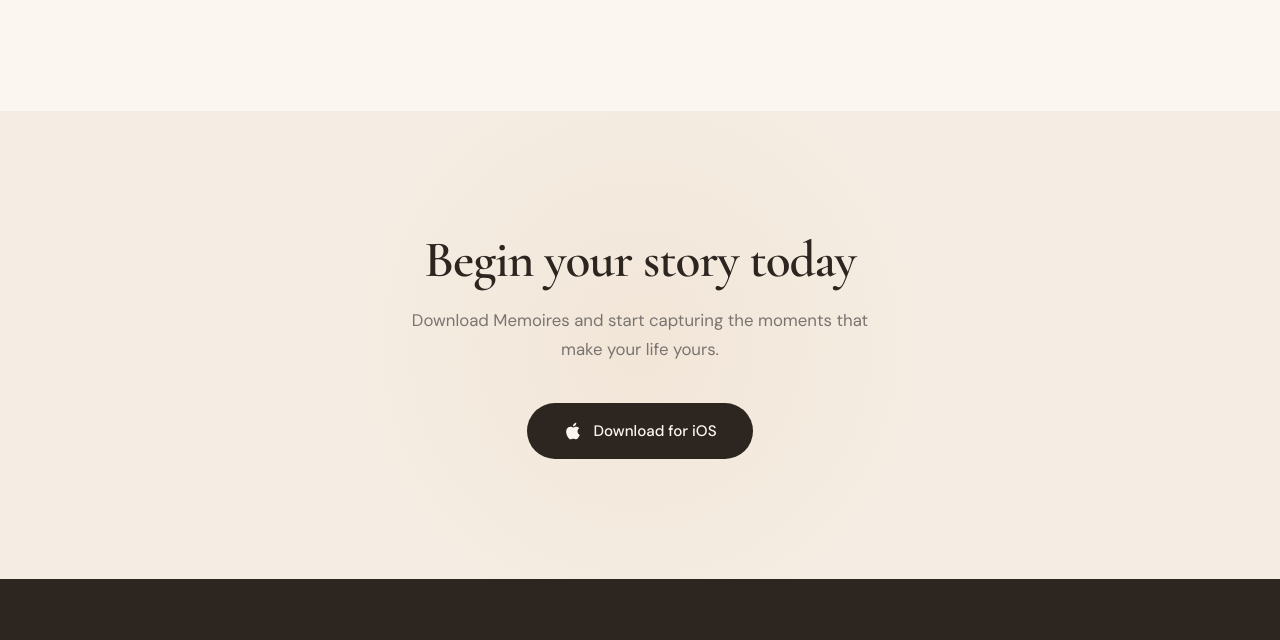
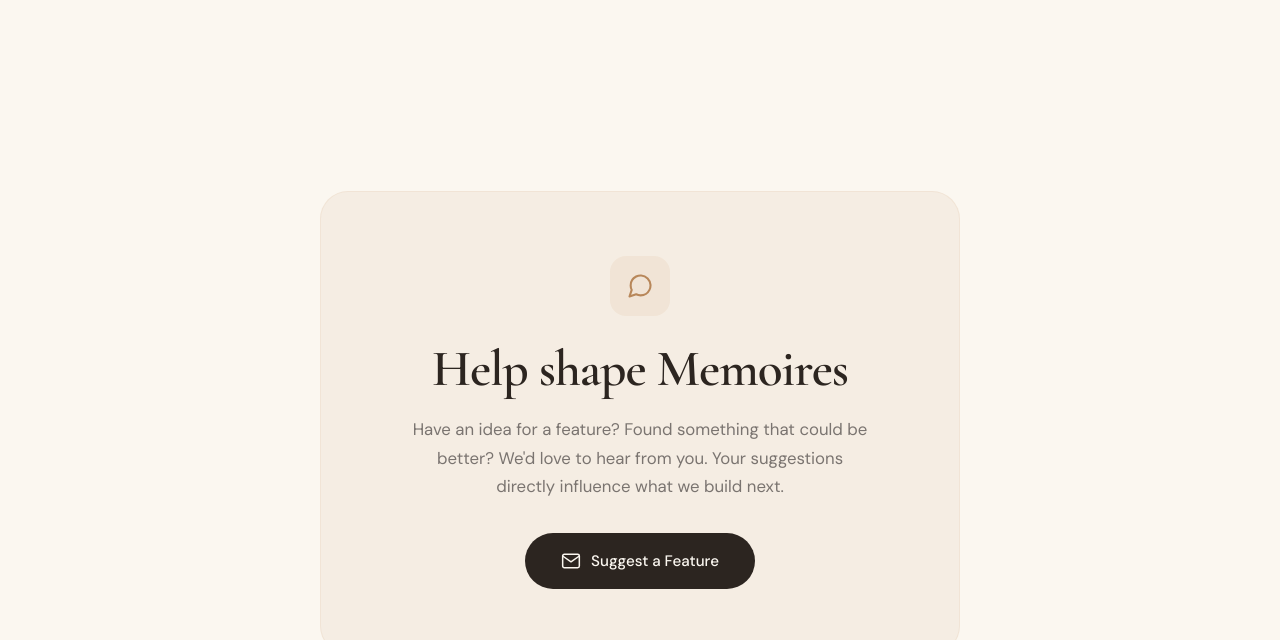
Before and after one commit to cesarbermejom/memoires-website, a plain HTML site: page index.html in a window 1280 px wide. Shown: the part 3910-4550 px from the top of the page. Drawn offline with nearby package versions, Linux system fonts and the light colour scheme.

Commit message:
Added suggestions

```diff
--- a/index.html
+++ b/index.html
@@ -634,6 +634,37 @@
       font-weight: 600;
     }
 
+    /* ---- FEEDBACK ---- */
+    .feedback-section {
+      background: var(--cream);
+      padding: 80px 24px;
+    }
+    .feedback-card {
+      background: var(--warm-white);
+      border: 1px solid rgba(212, 165, 116, 0.12);
+      border-radius: 28px;
+      padding: 64px 48px;
+      text-align: center;
+      max-width: 640px;
+      margin: 0 auto;
+    }
+    .feedback-card .section-title { margin: 0 auto; }
+    .feedback-card .section-subtitle { margin: 16px auto 0; max-width: 460px; }
+    .feedback-icon {
+      width: 60px;
+      height: 60px;
+      border-radius: 16px;
+      background: rgba(212, 165, 116, 0.12);
+      display: flex;
+      align-items: center;
+      justify-content: center;
+      margin: 0 auto 24px;
+    }
+
+    @media (max-width: 768px) {
+      .feedback-card { padding: 40px 28px; }
+    }
+
     /* ---- CTA ---- */
     .cta-section {
       background: var(--warm-white);
@@ -961,6 +992,23 @@
     </div>
   </section>
 
+  <!-- FEEDBACK -->
+  <section class="feedback-section" id="feedback">
+    <div class="container fade-up">
+      <div class="feedback-card">
+        <div class="feedback-icon">
+          <svg width="28" height="28" fill="none" stroke="var(--amber-dark)" stroke-width="1.8" stroke-linecap="round" stroke-linejoin="round" viewBox="0 0 24 24"><path d="M21 11.5a8.38 8.38 0 0 1-.9 3.8 8.5 8.5 0 0 1-7.6 4.7 8.38 8.38 0 0 1-3.8-.9L3 21l1.9-5.7a8.38 8.38 0 0 1-.9-3.8 8.5 8.5 0 0 1 4.7-7.6 8.38 8.38 0 0 1 3.8-.9h.5a8.48 8.48 0 0 1 8 8v.5z"/></svg>
+        </div>
+        <h2 class="section-title">Help shape Memoires</h2>
+        <p class="section-subtitle">Have an idea for a feature? Found something that could be better? We'd love to hear from you. Your suggestions directly influence what we build next.</p>
+        <a href="mailto:feedback@memoires.app?subject=Feature%20Suggestion%20for%20Memoires" class="btn-primary" style="margin-top:32px">
+          <svg width="20" height="20" fill="none" stroke="currentColor" stroke-width="1.8" stroke-linecap="round" stroke-linejoin="round" viewBox="0 0 24 24"><path d="M4 4h16c1.1 0 2 .9 2 2v12c0 1.1-.9 2-2 2H4c-1.1 0-2-.9-2-2V6c0-1.1.9-2 2-2z"/><polyline points="22,6 12,13 2,6"/></svg>
+          Suggest a Feature
+        </a>
+      </div>
+    </div>
+  </section>
+
   <!-- CTA -->
   <section class="cta-section">
     <div class="container fade-up">
@@ -993,7 +1041,8 @@
       </div>
       <div class="footer-links-group">
         <h4>Contact</h4>
-        <a href="mailto:support@memoires.app">support@memoires.app</a>
+        <a href="mailto:support@memoires.app">Support</a>
+        <a href="mailto:feedback@memoires.app?subject=Feature%20Suggestion%20for%20Memoires">Suggest a Feature</a>
       </div>
     </div>
     <div class="footer-bottom">
```
